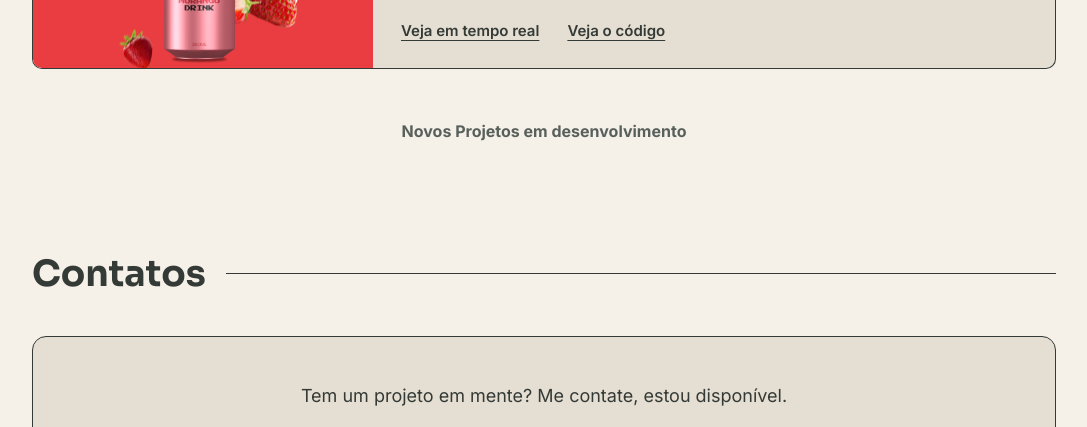
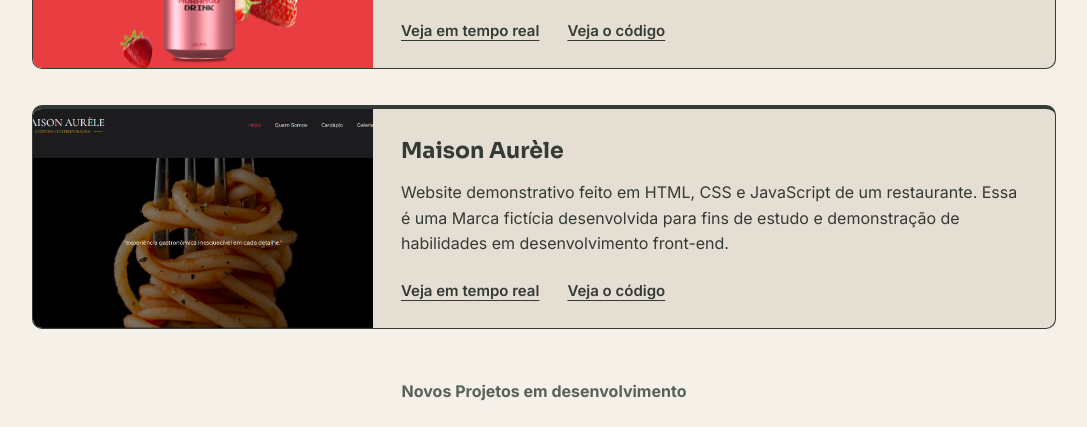
Before and after one commit to DannDevfull/Portfolio, a plain HTML site: page Portfolio/index.html in a window 1280 px wide. Shown: the part 1826-2253 px from the top of the page, without its empty margins (96-1183 px from the left). Drawn offline with Linux system fonts and the light colour scheme.

Commit message:
Adicionando novos projetos demonstrativos ao meu Portfólio

```diff
--- a/Portfolio/index.html
+++ b/Portfolio/index.html
@@ -20,7 +20,7 @@
 
         <header>
 
-            <a href="#" id="p-nome">Danilo Silva</a>
+            <a href="#" id="p-nome">Danilo Silva Jaquer</a>
 
             <nav class="navBar">
                 <ul>
@@ -36,7 +36,7 @@
             <section class="home" id="Home">
                 <div class="nome">
                     <div class="namePessoal">
-                        <h1>Danilo Silva</h1>
+                        <h1>Danilo Silva Jaquer</h1>
                         <div class="line"></div>
                     </div>
                     <div class="function">
@@ -168,6 +168,27 @@
                         </div>
                     </div>
 
+                     <div class="project-card">
+                        <div class="project-thumb">
+                            <img src="img/MaisonAurele.png" alt="Prévia da Landing Page Brasa Burger">
+                        </div>
+
+                        <div class="project-info">
+                            <h3>Maison Aurèle</h3>
+                            <p>
+                                Website demonstrativo feito em HTML, CSS e JavaScript de um restaurante. Essa é uma Marca fictícia desenvolvida para fins de estudo e demonstração de habilidades em desenvolvimento front-end.
+                            </p>
+                            <div class="links">
+                                <a href="https://maison-aurele-smoky.vercel.app/" target="_blank" rel="noopener noreferrer">
+                                    Veja em tempo real
+                                </a>
+                                <a href="https://github.com/DannDevfull/MaisonAurele.git" target="_blank" rel="noopener noreferrer">
+                                    Veja o código
+                                </a>
+                            </div>
+                        </div>
+                    </div>
+
                     <p class="New"><strong>Novos Projetos em desenvolvimento</strong></p>
                 </div>
             </section>
```
Also changed, not shown: Portfolio/img/MaisonAurele.png (added).
